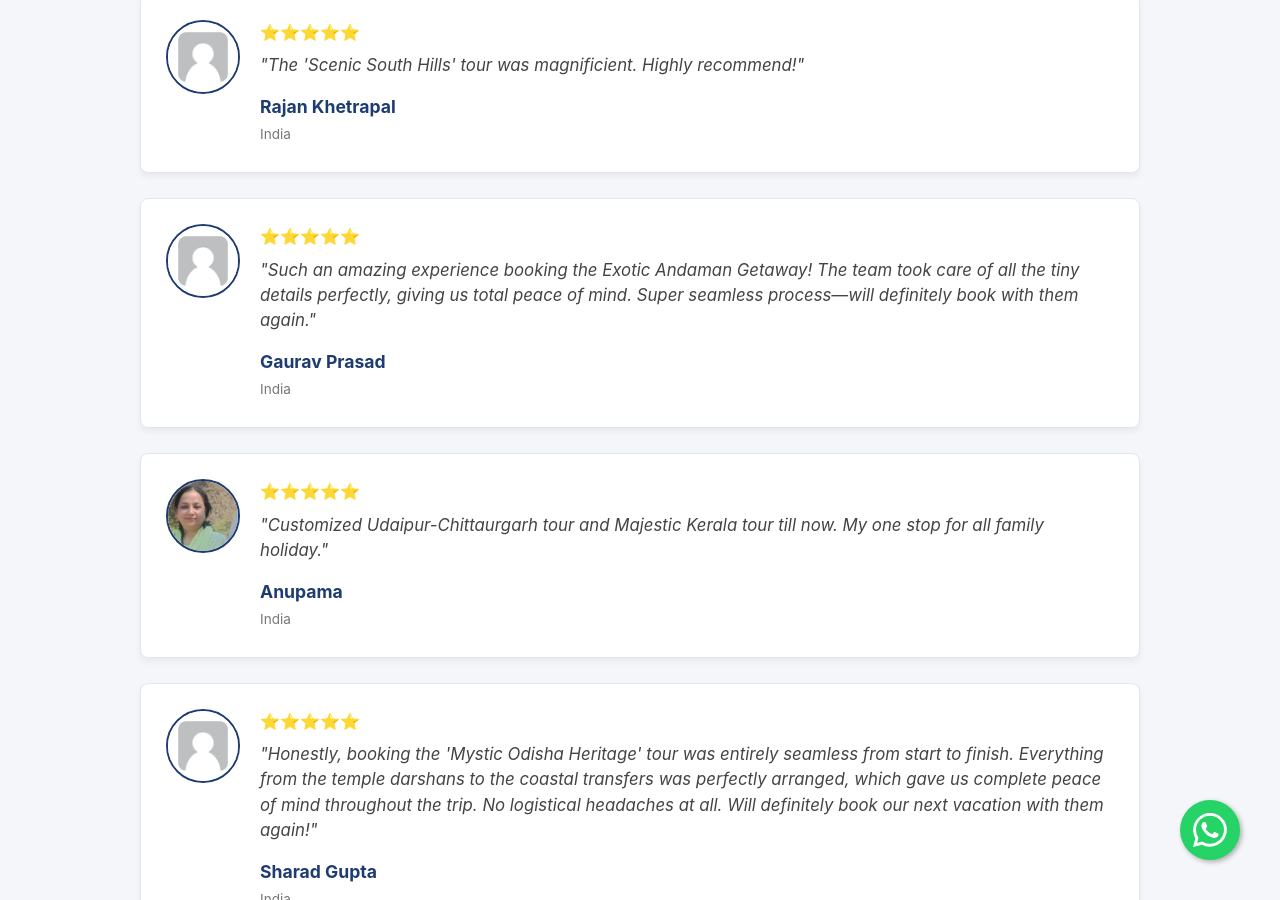
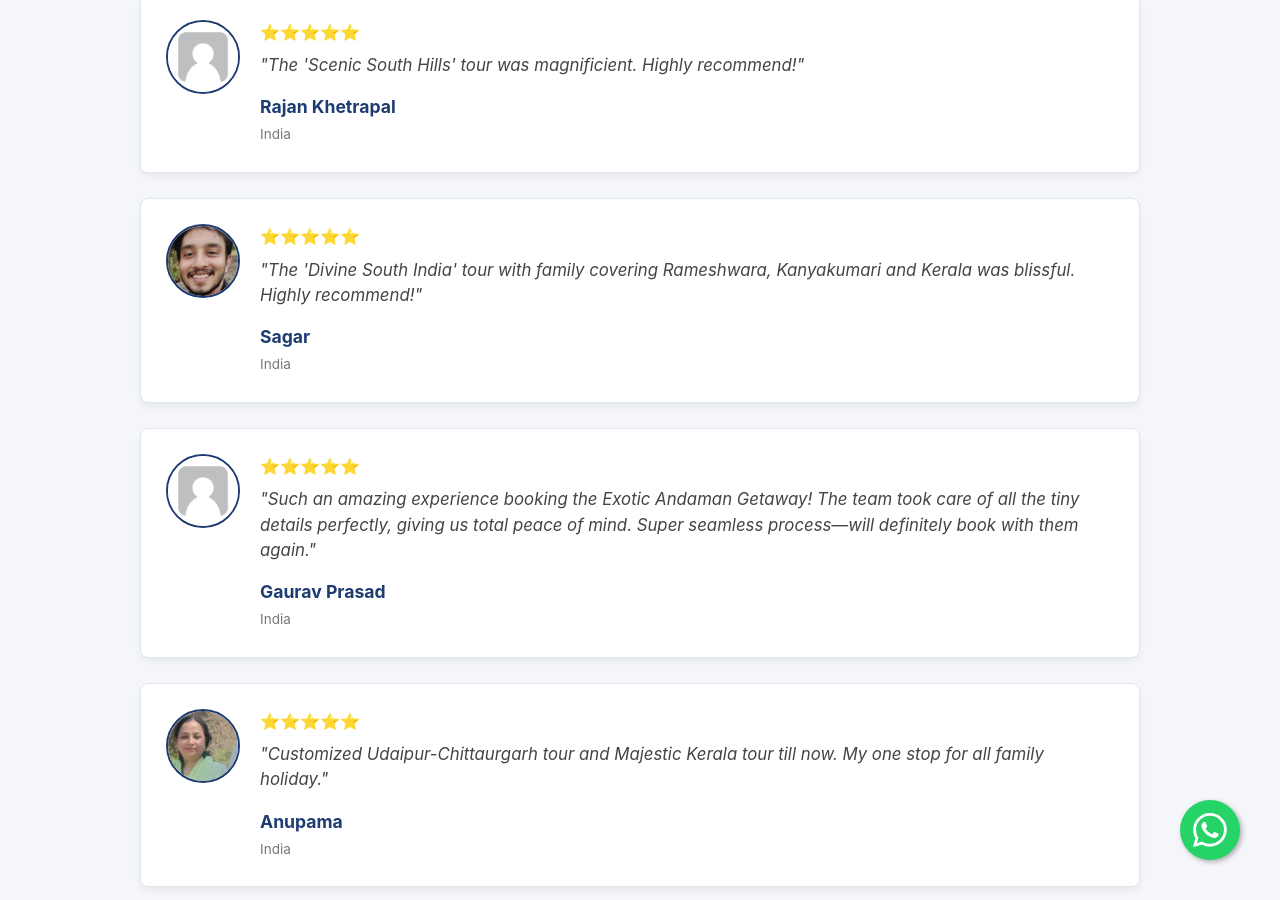
Before and after one commit to Nimish-nks/leisure, a Jekyll site: the page built from testimonials.markdown, in a window 1280 px wide and 900 px high, scrolled down 878 px. Built offline with Jekyll 4.4.1, drawn with Linux system fonts in a browser that asks for light colours.

Commit message:
testimonial update

```diff
--- a/_data/testimonials.yml
+++ b/_data/testimonials.yml
@@ -14,6 +14,12 @@
   location: "India"
   avatar: "assets/client_images/dummy.webp"
   quote: "The 'Scenic South Hills' tour was magnificient. Highly recommend!"
+  rating: "⭐⭐⭐⭐⭐"
+
+- name: "Sagar"
+  location: "India"
+  avatar: "assets/client_images/sagar.webp"
+  quote: "The 'Divine South India' tour with family covering Rameshwara, Kanyakumari and Kerala was blissful. Highly recommend!"
   rating: "⭐⭐⭐⭐⭐"
 
 - name: "Gaurav Prasad"
```
Also changed, not shown: assets/client_images/sagar.webp (added).
